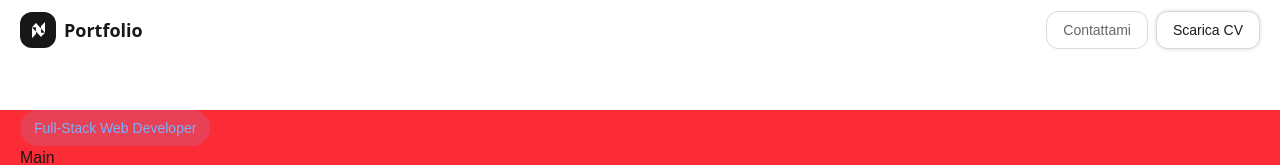
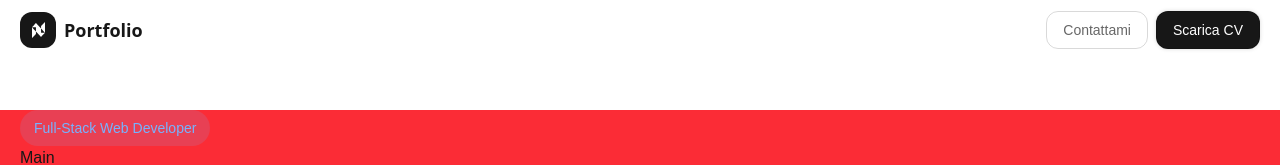
Before and after one commit to nicolocamassa/portfolio, a Next.js app: page / in a window 1280 px wide. Shown: the top 165 px of the page. Built offline with nearby package versions, Linux system fonts and the light colour scheme; a web font is replaced by a local one.

Commit message:
fix: change header button color

```diff
--- a/app/components/layout/header.tsx
+++ b/app/components/layout/header.tsx
@@ -27,7 +27,7 @@ export default function Header() {
             Contattami
           </Button>
 
-          <Button href="#test" color="white" size="sm">
+          <Button href="#test" color="black" size="sm">
             Scarica CV
           </Button>
         </nav>
```
